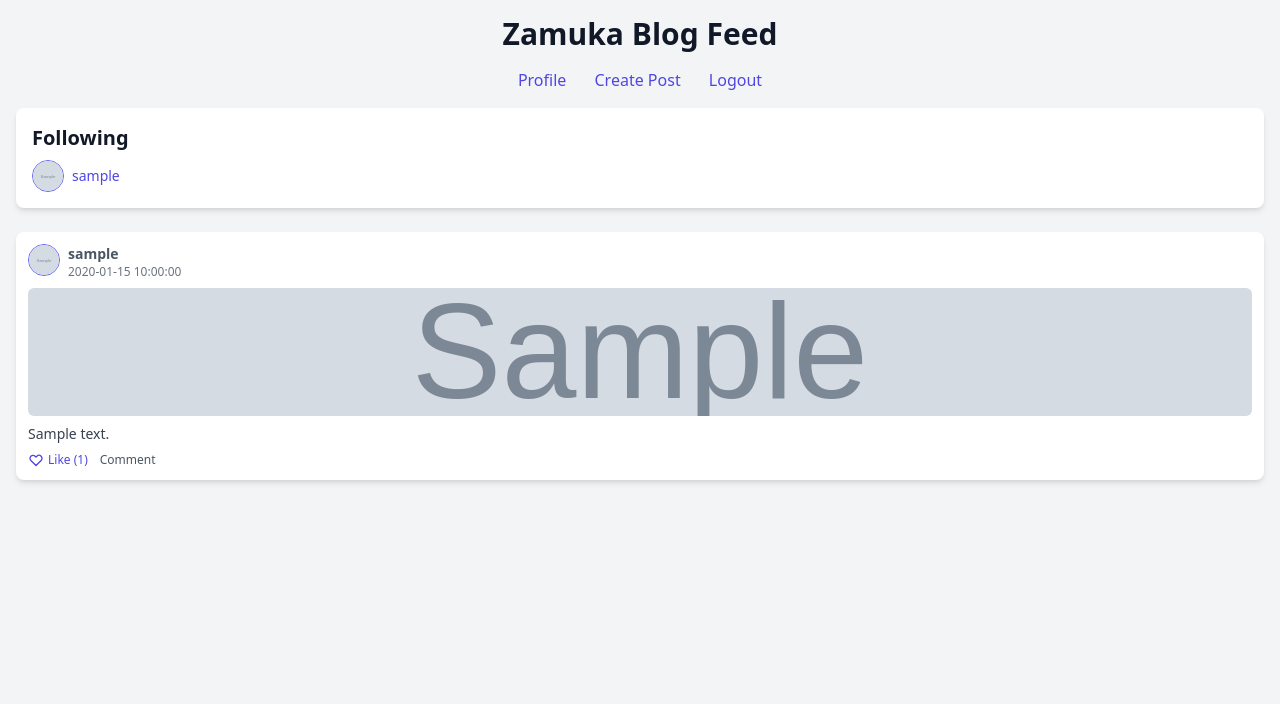
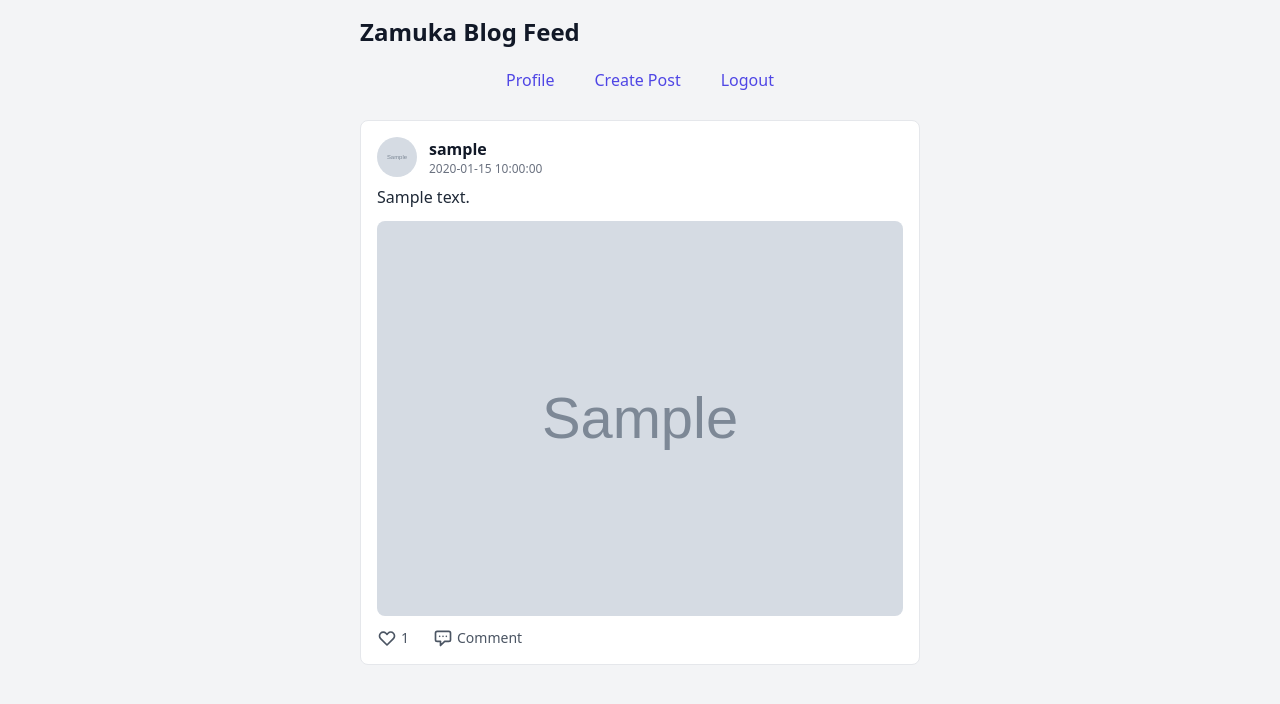
Before and after one commit to AimeKelvin/blog, a PHP site: page /index.php in a window 1280 px wide. Shown: the top 704 px of the page. Run offline with PHP 8.4, Linux system fonts and the light colour scheme; the visitor is signed in with stand-in values (Sample User, id 1); tables that the repository leaves empty or names only in its code hold one stand-in row (values such as "Sample post"); grey boxes marked "Sample" are stand-in pictures.

Commit message:
cool social media app

```diff
--- a/index.php
+++ b/index.php
@@ -5,10 +5,10 @@ require 'db.php';
 // Fetch all posts with usernames and profile images, ordered by creation date (newest first)
 try {
     $stmt = $pdo->query("SELECT posts.*, users.username, users.profile_image FROM posts JOIN users ON posts.user_id = users.id ORDER BY posts.created_at DESC");
-    $posts = $stmt->fetchAll(PDO::FETCH_ASSOC) ?: []; // Fallback to empty array if query fails
+    $posts = $stmt->fetchAll(PDO::FETCH_ASSOC) ?: [];
 } catch (PDOException $e) {
-    $posts = []; // Ensure $posts is always an array
-    error_log("Database error in feed: " . $e->getMessage()); // Log error silently
+    $posts = [];
+    error_log("Database error in feed: " . $e->getMessage());
 }
 
 // Count likes for each post
@@ -16,12 +16,12 @@ $like_counts = [];
 foreach ($posts as $post) {
     $like_stmt = $pdo->prepare("SELECT COUNT(*) FROM likes WHERE post_id = ?");
     $like_stmt->execute([$post['id']]);
-    $like_counts[$post['id']] = $like_stmt->fetchColumn() ?: 0; // Default to 0 if no likes
+    $like_counts[$post['id']] = $like_stmt->fetchColumn() ?: 0;
 }
 
-// Check if the user has liked each post and fetch followed users
+// Check if the user has liked each post and fetch suggested users to follow
 $liked_status = [];
-$following = [];
+$suggestions = [];
 if (isset($_SESSION['user_id'])) {
     foreach ($posts as $post) {
         $like_check = $pdo->prepare("SELECT * FROM likes WHERE post_id = ? AND user_id = ?");
@@ -29,10 +29,10 @@ if (isset($_SESSION['user_id'])) {
         $liked_status[$post['id']] = $like_check->fetch() ? true : false;
     }
 
-    // Fetch users the logged-in user follows
-    $follow_stmt = $pdo->prepare("SELECT users.* FROM users JOIN follows ON users.id = follows.followed_id WHERE follows.follower_id = ?");
-    $follow_stmt->execute([$_SESSION['user_id']]);
-    $following = $follow_stmt->fetchAll(PDO::FETCH_ASSOC) ?: [];
+    // Fetch users the logged-in user does NOT follow (for "Who to Follow")
+    $suggest_stmt = $pdo->prepare("SELECT users.* FROM users WHERE users.id != ? AND users.id NOT IN (SELECT followed_id FROM follows WHERE follower_id = ?) LIMIT 5");
+    $suggest_stmt->execute([$_SESSION['user_id'], $_SESSION['user_id']]);
+    $suggestions = $suggest_stmt->fetchAll(PDO::FETCH_ASSOC) ?: [];
 }
 ?>
 <!DOCTYPE html>
@@ -44,10 +44,12 @@ if (isset($_SESSION['user_id'])) {
     <link href="https://cdn.jsdelivr.net/npm/tailwindcss@2.2.19/dist/tailwind.min.css" rel="stylesheet">
 </head>
 <body class="bg-gray-100 font-sans">
-    <div class="container mx-auto p-4">
+    <div class="max-w-6xl mx-auto p-4 flex">
+        <!-- Main Feed (Centered) -->
+        <main class="w-full md:w-2/3 lg:w-1/2 mx-auto">
             <header class="mb-6">
-            <h1 class="text-3xl font-bold text-gray-900 text-center mb-4">Zamuka Blog Feed</h1>
-            <nav class="text-center mb-4">
+                <h1 class="text-2xl font-bold text-gray-900 mb-4">Zamuka Blog Feed</h1>
+                <nav class="flex justify-center space-x-4 mb-4">
                     <?php if (isset($_SESSION['user_id'])): ?>
                         <a href="profile.php" class="text-indigo-600 hover:text-indigo-800 px-3 py-1 rounded-md hover:bg-indigo-100 transition-colors">Profile</a>
                         <a href="create_post.php" class="text-indigo-600 hover:text-indigo-800 px-3 py-1 rounded-md hover:bg-indigo-100 transition-colors">Create Post</a>
@@ -57,79 +59,83 @@ if (isset($_SESSION['user_id'])) {
                         <a href="register.php" class="text-indigo-600 hover:text-indigo-800 px-3 py-1 rounded-md hover:bg-indigo-100 transition-colors">Register</a>
                     <?php endif; ?>
                 </nav>
-            <?php if (isset($_SESSION['user_id']) && !empty($following)): ?>
-                <div class="bg-white shadow-md rounded-lg p-4 mb-6">
-                    <h2 class="text-xl font-bold text-gray-900 mb-2">Following</h2>
-                    <div class="flex flex-wrap gap-3">
-                        <?php foreach ($following as $followed_user): ?>
-                            <div class="flex items-center space-x-2">
-                                <img src="<?= htmlspecialchars($followed_user['profile_image'] ?? 'default_profile.png') ?>" alt="<?= htmlspecialchars($followed_user['username']) ?>'s profile" class="w-8 h-8 rounded-full object-cover border border-indigo-500">
-                                <a href="profile.php?id=<?= htmlspecialchars($followed_user['id']) ?>" class="text-indigo-600 hover:text-indigo-800 text-sm transition-colors line-clamp-1"><?= htmlspecialchars($followed_user['username']) ?></a>
-                            </div>
-                        <?php endforeach; ?>
-                    </div>
-                </div>
-            <?php endif; ?>
             </header>
-        <main class="feed grid grid-cols-1 gap-4">
+            <div class="feed space-y-4">
                 <?php if (empty($posts)): ?>
                     <p class="text-gray-600 text-center">No posts yet—be the first to share!</p>
                 <?php else: ?>
                     <?php foreach ($posts as $post): ?>
-                    <div class="post bg-white shadow-md rounded-lg p-3 hover:shadow-lg transition-all">
+                        <div class="post bg-white border border-gray-200 rounded-lg p-4 hover:bg-gray-50 transition-all">
                             <div class="flex items-start mb-2">
-                            <img src="<?= htmlspecialchars($post['profile_image'] ?? 'default_profile.png') ?>" alt="<?= htmlspecialchars($post['username']) ?>'s profile" class="w-8 h-8 rounded-full object-cover border border-indigo-500 mr-2">
+                                <img src="<?= htmlspecialchars($post['profile_image'] ?? 'default_profile.png') ?>" alt="<?= htmlspecialchars($post['username']) ?>'s profile" class="w-10 h-10 rounded-full object-cover mr-3">
                                 <div class="flex-1">
-                                <p class="text-gray-600 text-sm font-semibold line-clamp-1"><?= htmlspecialchars($post['username']) ?></p>
+                                    <p class="text-gray-900 font-semibold"><?= htmlspecialchars($post['username']) ?></p>
                                     <p class="text-gray-500 text-xs"><?= htmlspecialchars($post['created_at']) ?></p>
                                 </div>
                             </div>
-                        <div class="aspect-square w-full overflow-hidden rounded-md mb-2">
+                            <p class="text-gray-800 mb-3"><?= nl2br(htmlspecialchars($post['content'] ?? '')) ?></p>
                             <?php if (!empty($post['image'])): ?>
-                                <img src="<?= htmlspecialchars($post['image']) ?>" alt="Post image" class="w-full h-32 object-cover">
+                                <img src="<?= htmlspecialchars($post['image']) ?>" alt="Post image" class="w-full rounded-lg mb-3 object-cover">
                             <?php elseif (!empty($post['video'])): ?>
-                                <video controls class="w-full h-32 object-cover rounded-md">
+                                <video controls class="w-full rounded-lg mb-3">
                                     <source src="<?= htmlspecialchars($post['video']) ?>" type="video/mp4">
                                 </video>
-                            <?php else: ?>
-                                <div class="w-full h-32 bg-gray-200 flex items-center justify-center text-gray-500 text-xs">No media</div>
                             <?php endif; ?>
+                            <div class="flex space-x-6 text-gray-600 text-sm">
+                                <button class="like-btn flex items-center space-x-1 hover:text-indigo-600 transition-colors" data-post-id="<?= htmlspecialchars($post['id'] ?? '') ?>">
+                                    <svg class="w-5 h-5" fill="none" stroke="currentColor" viewBox="0 0 24 24"><path stroke-linecap="round" stroke-linejoin="round" stroke-width="2" d="M4.318 6.318a4.5 4.5 0 000 6.364L12 20.364l7.682-7.682a4.5 4.5 0 00-6.364-6.364L12 7.636l-1.318-1.318a4.5 4.5 0 00-6.364 0z"></path></svg>
+                                    <span class="like-count"><?= htmlspecialchars($like_counts[$post['id']] ?? 0) ?></span>
+                                </button>
+                                <button class="comment-btn flex items-center space-x-1 hover:text-indigo-600 transition-colors">
+                                    <svg class="w-5 h-5" fill="none" stroke="currentColor" viewBox="0 0 24 24"><path stroke-linecap="round" stroke-linejoin="round" stroke-width="2" d="M8 10h.01M12 10h.01M16 10h.01M9 16H5a2 2 0 01-2-2V6a2 2 0 012-2h14a2 2 0 012 2v8a2 2 0 01-2 2h-5l-5 5v-5z"></path></svg>
+                                    <span>Comment</span>
+                                </button>
                             </div>
-                        <p class="text-gray-700 mb-2 line-clamp-2 text-sm"><?= nl2br(htmlspecialchars($post['content'] ?? '')) ?></p>
-                        <div class="interactions flex space-x-3 text-gray-600 text-xs">
-                            <button class="like-btn flex items-center space-x-1 text-indigo-600 hover:text-indigo-800 transition-colors" data-post-id="<?= htmlspecialchars($post['id'] ?? '') ?>">
-                                <svg class="w-4 h-4" fill="none" stroke="currentColor" viewBox="0 0 24 24"><path stroke-linecap="round" stroke-linejoin="round" stroke-width="2" d="M4.318 6.318a4.5 4.5 0 000 6.364L12 20.364l7.682-7.682a4.5 4.5 0 00-6.364-6.364L12 7.636l-1.318-1.318a4.5 4.5 0 00-6.364 0z"></path></svg>
-                                <span>Like (<span class="like-count"><?= htmlspecialchars($like_counts[$post['id']] ?? 0) ?></span>)</span>
-                            </button>
-                            <button class="comment-btn flex items-center space-x-1 hover:text-indigo-800 transition-colors">Comment</button>
-                        </div>
-                        <div class="comment-section hidden mt-2">
-                            <div class="comments space-y-1 mb-2">
-                                <!-- Comments loaded dynamically -->
-                            </div>
+                            <div class="comment-section hidden mt-3">
+                                <div class="comments space-y-2 text-sm"></div>
                                 <?php if (isset($_SESSION['user_id'])): ?>
-                                <form class="comment-form flex flex-col">
-                                    <textarea class="p-2 border border-gray-300 rounded-md mb-1 focus:outline-none focus:ring-2 focus:ring-indigo-500 transition-colors" placeholder="Add a comment" rows="2" required></textarea>
-                                    <button type="submit" class="bg-indigo-600 text-white p-1.5 rounded-md hover:bg-indigo-700 transition-colors text-xs">Post Comment</button>
+                                    <form class="comment-form mt-2 flex space-x-2">
+                                        <textarea class="w-full p-2 border border-gray-300 rounded-md focus:outline-none focus:ring-1 focus:ring-indigo-500 text-sm" placeholder="Write a comment..." rows="1" required></textarea>
+                                        <button type="submit" class="bg-indigo-600 text-white px-3 py-1 rounded-md hover:bg-indigo-700 transition-colors text-sm">Post</button>
                                     </form>
                                 <?php else: ?>
-                                <p class="text-gray-500 italic text-xs">Please <a href="login.php" class="text-indigo-600 hover:underline transition-colors">login</a> to interact.</p>
+                                    <p class="text-gray-500 text-sm">Please <a href="login.php" class="text-indigo-600 hover:underline">login</a> to comment.</p>
                                 <?php endif; ?>
                             </div>
                         </div>
                     <?php endforeach; ?>
                 <?php endif; ?>
+            </div>
         </main>
+
+        <!-- Right Sidebar (Who to Follow) -->
+        <?php if (isset($_SESSION['user_id']) && !empty($suggestions)): ?>
+            <aside class="hidden md:block w-1/4 ml-6">
+                <div class="bg-white border border-gray-200 rounded-lg p-4 sticky top-4">
+                    <h2 class="text-lg font-bold text-gray-900 mb-3">Who to Follow</h2>
+                    <div class="space-y-3">
+                        <?php foreach ($suggestions as $user): ?>
+                            <div class="flex items-center justify-between">
+                                <div class="flex items-center space-x-2">
+                                    <img src="<?= htmlspecialchars($user['profile_image'] ?? 'default_profile.png') ?>" alt="<?= htmlspecialchars($user['username']) ?>'s profile" class="w-8 h-8 rounded-full object-cover">
+                                    <a href="profile.php?id=<?= htmlspecialchars($user['id']) ?>" class="text-gray-900 hover:text-indigo-600 text-sm font-medium"><?= htmlspecialchars($user['username']) ?></a>
+                                </div>
+                                <a href="follow.php?id=<?= htmlspecialchars($user['id']) ?>" class="text-indigo-600 hover:text-indigo-800 text-xs font-semibold">Follow</a>
+                            </div>
+                        <?php endforeach; ?>
+                    </div>
+                </div>
+            </aside>
+        <?php endif; ?>
     </div>
 
-    <!-- JavaScript for AJAX interactions (same as before, no changes needed) -->
+    <!-- JavaScript (unchanged) -->
     <script>
         document.addEventListener('DOMContentLoaded', function() {
-            // Handle Like Buttons
             document.querySelectorAll('.like-btn').forEach(button => {
                 button.addEventListener('click', function() {
                     const postId = this.dataset.postId;
-                    if (!postId) return; // Prevent errors if postId is missing
+                    if (!postId) return;
                     const likeCountSpan = this.querySelector('.like-count');
                     fetch(`like.php`, {
                         method: 'POST',
@@ -140,8 +146,8 @@ if (isset($_SESSION['user_id'])) {
                     .then(data => {
                         if (data.success) {
                             likeCountSpan.textContent = data.newCount;
+                            this.classList.toggle('text-indigo-600', !data.liked);
                             this.classList.toggle('text-indigo-800', data.liked);
-                            this.classList.toggle('text-indigo-600', !data.liked);
                         } else {
                             alert(data.message || 'An error occurred. Please try again.');
                         }
@@ -150,30 +156,26 @@ if (isset($_SESSION['user_id'])) {
                 });
             });
 
-            // Handle Comment Buttons
             document.querySelectorAll('.comment-btn').forEach(button => {
                 button.addEventListener('click', function() {
                     const commentSection = this.parentElement.nextElementSibling;
                     commentSection.classList.toggle('hidden');
                     if (!commentSection.classList.contains('hidden') && !commentSection.querySelector('.comments').innerHTML) {
-                        const postId = this.previousElementSibling.dataset.postId;
-                        if (!postId) return; // Prevent errors if postId is missing
+                        const postId = this.parentElement.querySelector('.like-btn').dataset.postId;
+                        if (!postId) return;
                         fetch(`get_comments.php?post_id=${encodeURIComponent(postId)}`)
                             .then(response => response.text())
-                            .then(html => {
-                                commentSection.querySelector('.comments').innerHTML = html;
-                            })
+                            .then(html => commentSection.querySelector('.comments').innerHTML = html)
                             .catch(() => alert('Failed to load comments.'));
                     }
                 });
             });
 
-            // Handle Comment Forms
             document.querySelectorAll('.comment-form').forEach(form => {
                 form.addEventListener('submit', function(e) {
                     e.preventDefault();
                     const postId = this.closest('.post').querySelector('.like-btn').dataset.postId;
-                    if (!postId) return; // Prevent errors if postId is missing
+                    if (!postId) return;
                     const commentText = this.querySelector('textarea').value;
                     if (!commentText.trim()) {
                         alert('Please enter a comment.');
@@ -187,8 +189,7 @@ if (isset($_SESSION['user_id'])) {
                     .then(response => response.json())
                     .then(data => {
                         if (data.success) {
-                            const commentsDiv = this.previousElementSibling;
-                            commentsDiv.innerHTML += data.newCommentHtml;
+                            this.previousElementSibling.innerHTML += data.newCommentHtml;
                             this.querySelector('textarea').value = '';
                         } else {
                             alert(data.message || 'An error occurred. Please try again.');
```
Also changed, not shown: uploads/67bea9f1b9e4d.jpg (added). Lines whose indentation alone changed are shown as unchanged.
